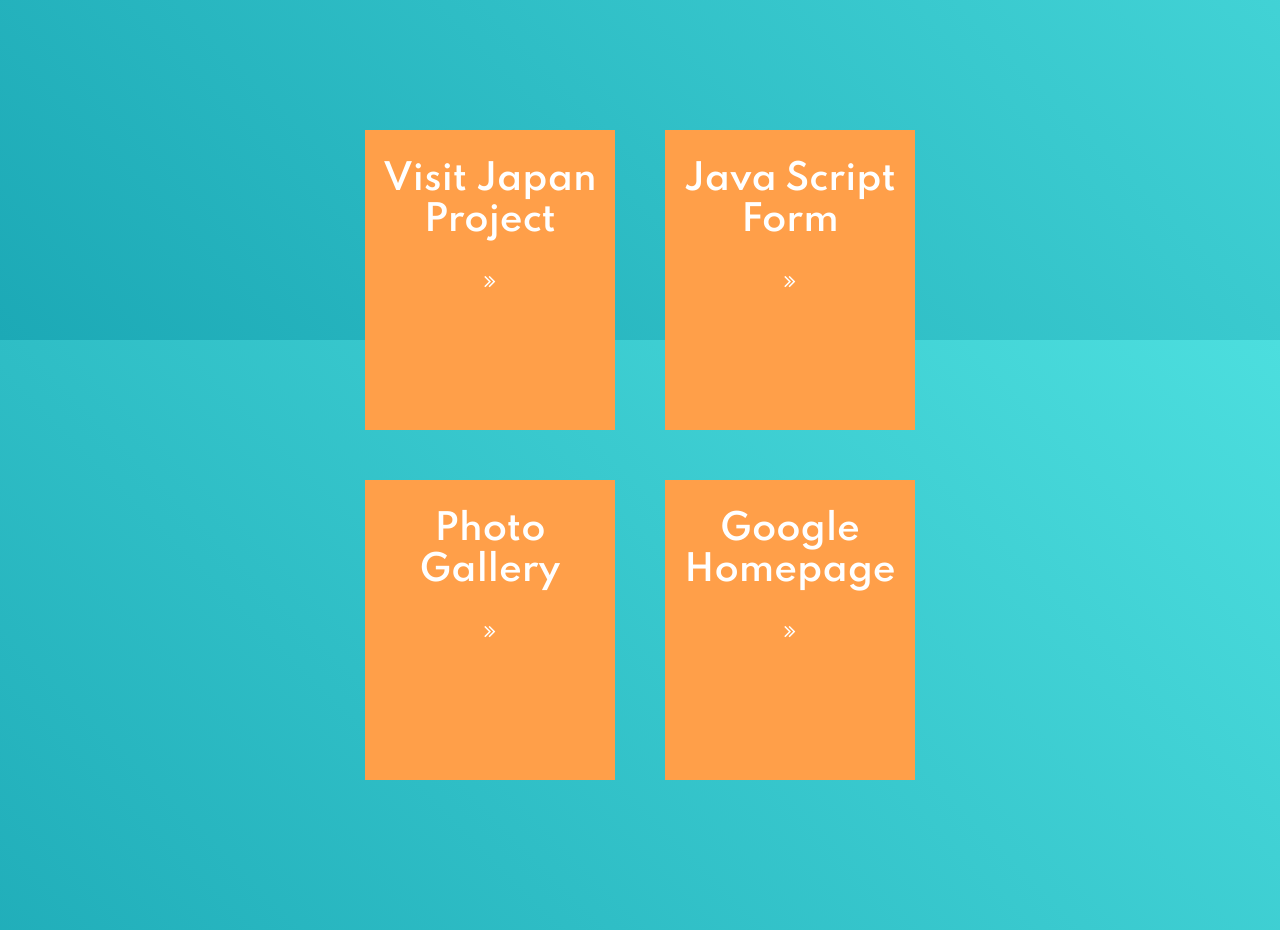
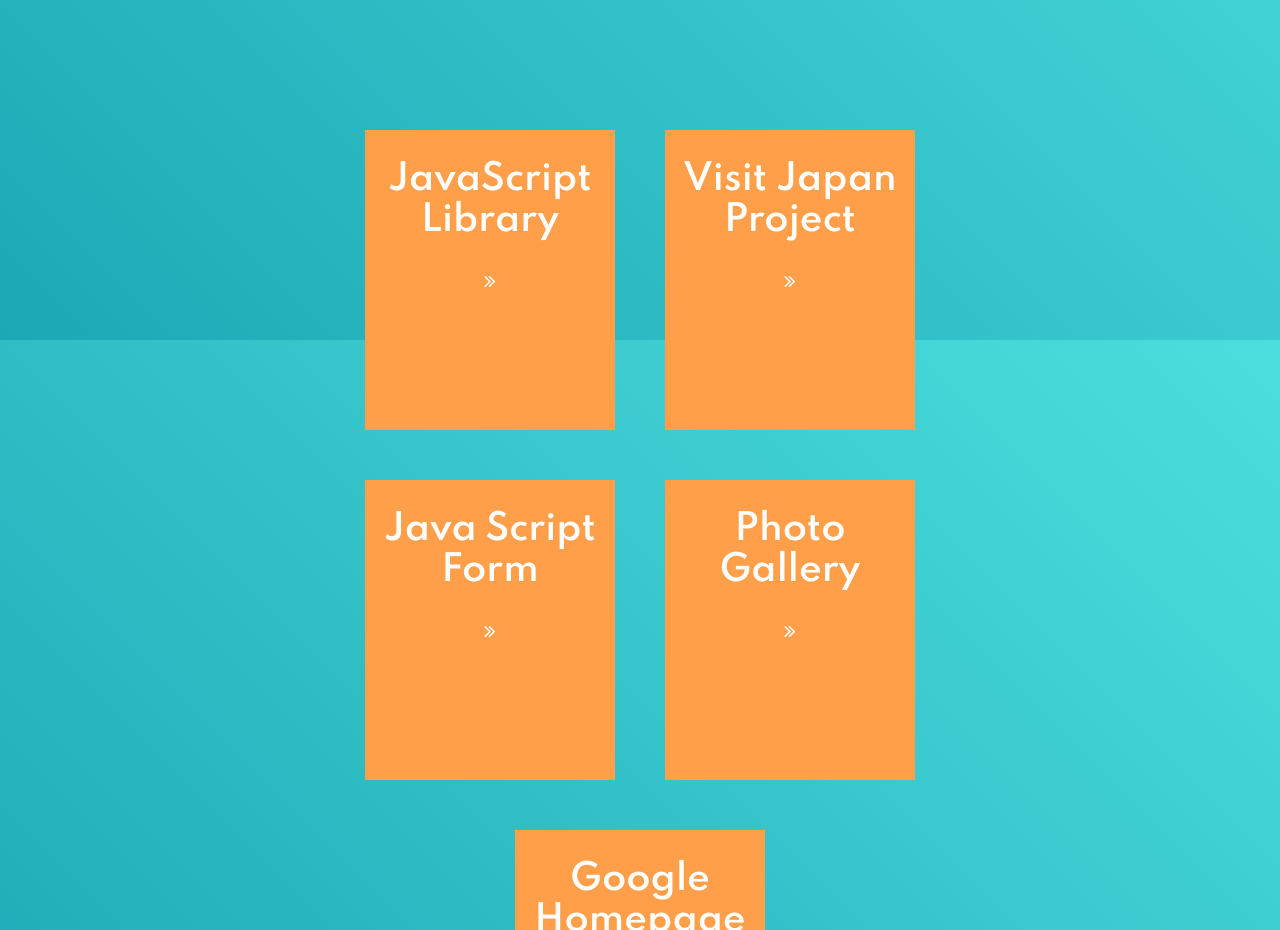
Before and after one commit to tesarge/homepage, a plain HTML site: page index.html in a window 1280 px wide. Shown: the part 2060-2990 px from the top of the page. Drawn offline with Linux system fonts and the light colour scheme; a script that the page names is missing.

Commit message:
Update HTML
Updated HTML to include recently completed projects

```diff
--- a/index.html
+++ b/index.html
@@ -38,6 +38,19 @@
   <div class="main" id="projects">
     <h1>My Projects</h1>
     <div id="project-grid">
+        <div class="flip-card project-tile">
+            <div class="flip-card-inner">
+              <div class="flip-card-front">
+                <div><h2>JavaScript Library</h2></div>
+                <i class="fa fa-angle-double-right"></i>
+              </div>
+              <div class="flip-card-back">
+                <h4>Form Validation</h4>
+                <p><a href="https://tesarge.github.io/JS-Library/">Live Preview</a></p>
+                <p><a href="https://github.com/tesarge/JS-Library">Source Code</a></p>
+              </div>
+            </div>
+        </div>
       <div class="flip-card project-tile">
             <div class="flip-card-inner">
               <div class="flip-card-front">
```
